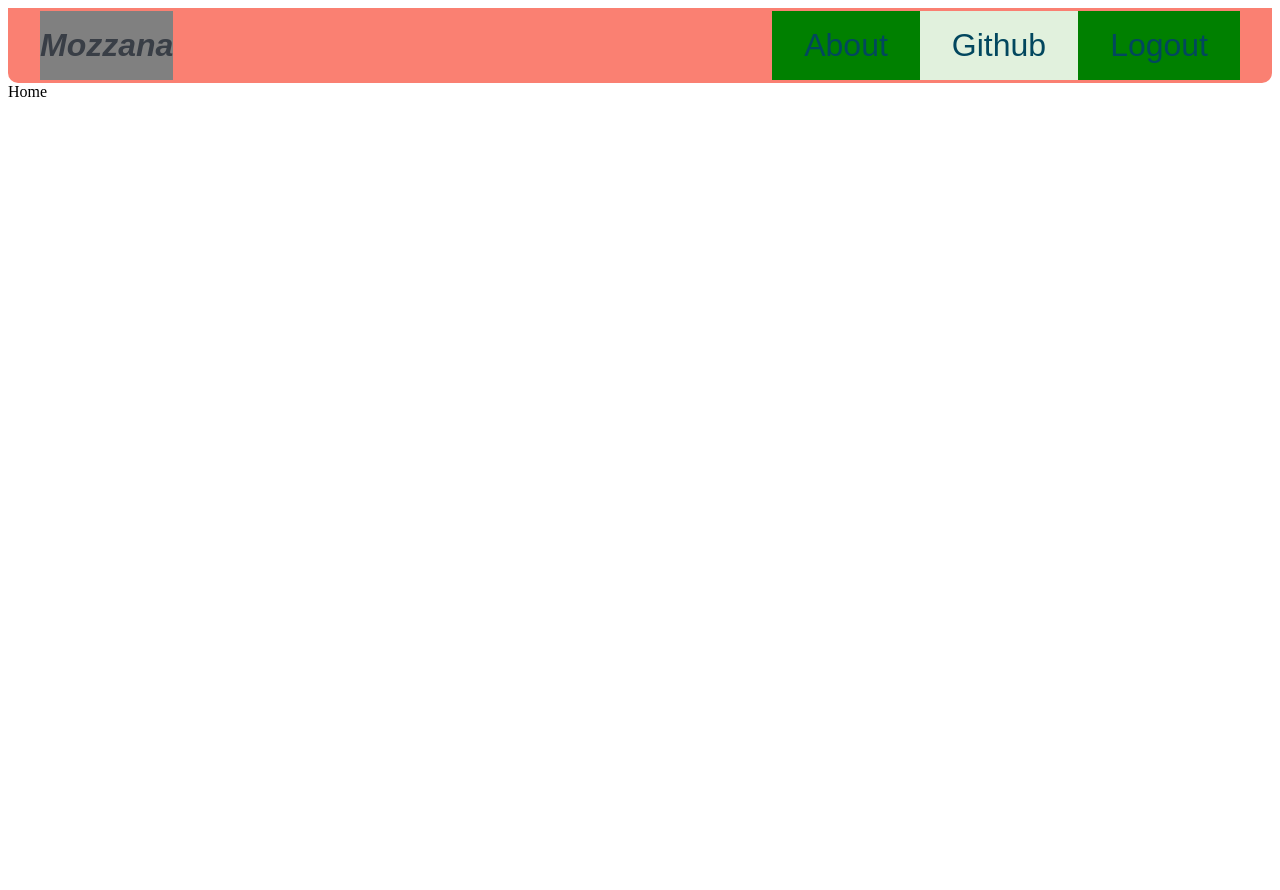
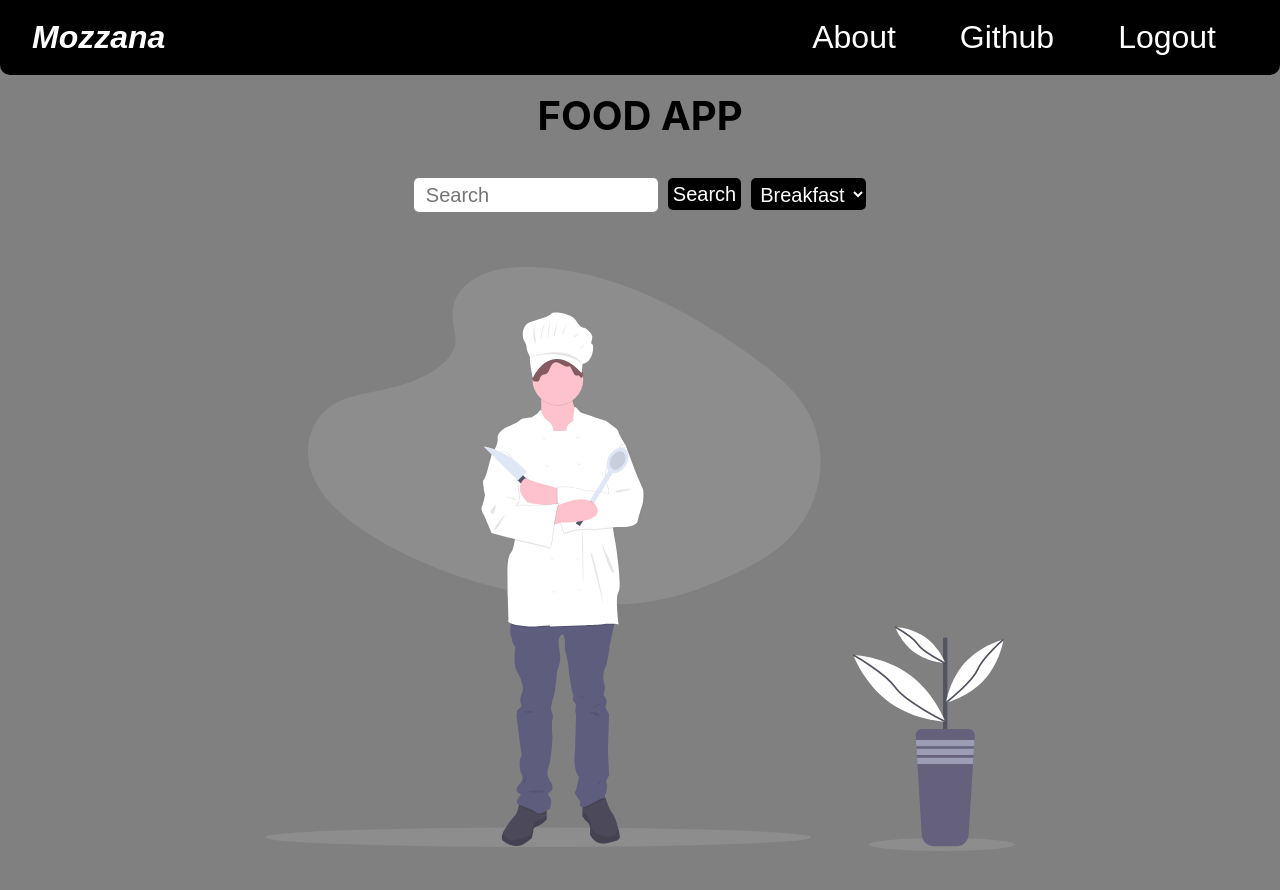
Before and after one commit to recep-demir/recipe-demo, a React (Create React App) app: page /home in a window 1280 px wide. Shown: the top 890 px of the page. Before the commit the page ends 800 px from the top, so only its background shows below. Built offline with nearby package versions, Linux system fonts and the light colour scheme; a web font is replaced by a local one.

Commit message:
Bg changed, navbar-home-recipe cards edited

```diff
--- a/src/components/header/Header.jsx
+++ b/src/components/header/Header.jsx
@@ -1,8 +1,52 @@
-import React from 'react'
+import React, { useContext } from "react";
+import { RecipeContext } from "../../context/RecipeProvider";
+import {
+  Button,
+  FoodInput,
+  FormContainer,
+  HeaderContainer,
+  MainHeader,
+  Select,
+} from "./HeaderStyles";
+
 
 const Header = () => {
+const {setQuery,setMealType,getirData} = useContext(RecipeContext)
+
+const handleSubmit =(e)=>{
+  e.preventDefault()
+  getirData()
+}
+
   return (
-    <div>Header</div>
+    <HeaderContainer>
+      <MainHeader>
+        FOOD APP
+      </MainHeader>
+
+      <FormContainer onSubmit={handleSubmit}>
+        <FoodInput type="text" placeholder="Search"
+        onChange={(e)=>setQuery(e.target.value)}
+         />
+
+        <Button type="submit">Search</Button>
+
+        <Select name="mealTypes" id="mealTypes"
+        onChange={(e)=>setMealType(e.target.value)}
+        >
+          <option value="Breakfast">Breakfast</option>
+          <option value="Lunch">Lunch</option>
+          <option value="Teatime">TeaTime</option>
+        </Select>
+      </FormContainer>
+
+
+
+
+
+
+
+    </HeaderContainer>
   )
 }
 
--- a/src/components/header/HeaderStyles.jsx
+++ b/src/components/header/HeaderStyles.jsx
@@ -8,14 +8,14 @@ export const HeaderContainer = styled.div`
   align-items: center;
   justify-content: center;
   /* background: #00adb5; */
-  background: orange;
+  /* background: orange; */
 `;
 
 export const MainHeader = styled.h2`
   /* food app başlık */
   margin-top: 1rem;
-  font-size: 3rem;
-  background-color: yellow;
+  font-size: 2.5rem;
+  /* background-color: yellow; */
 `;
 
 export const FormContainer = styled.form`
@@ -25,55 +25,64 @@ export const FormContainer = styled.form`
   flex-wrap: wrap;
   /* ekran küçülünce sıkışmasınlar,alta geçsinler */
   justify-content: center;
-  border: 2px solid white;
-  border-radius: 3px;
-  margin: 20px;
-  background-color:blue;
+  /* border: 2px solid white; */
+  border-radius: 5px;
+  /* margin: 20px; */
+  /* background-color:darkgray; */
 `;
 
 export const FoodInput = styled.input`
   /* arama yapılacak ürünün yazıldığı input AÇIK MAVİ İNPUT*/
-  height: 3rem;
+  height: 2rem;
   width: 15rem;
   border: none;
-  border-radius: 3px;
+  border-radius: 5px;
   text-indent: 10px;
   /* yazı 10px içten başlasın */
   margin: 5px;
-  font-size: 2rem;
-  background-color: lightblue;
+  font-size: 20px;
+  /* background-color: lightblue; */
 `;
 
 export const Button = styled.button`
   /* search butonu GRİ*/
   /* background-color: #e1f1dd; */
-  background-color: gray;
+  background-color: black;
+  color: white;
 
   padding: 5px;
   /* outline: none; */
-  height: 3rem;
+  height: 2rem;
   border: none;
   margin: 5px;
-  border-radius: 3px;
+  border-radius: 5px;
   cursor: pointer;
-  font-size: 2rem;
+  font-size: 20px;
   &:hover {
-    background-color: #00adb5;
+    /* background-color: yellow; */
     transition: all 0.3s ease-in;
-    border: 1px solid white;
+    transform:scale(1.03);
+    /* border: 1px solid white; */
   }
 `;
 
 export const Select = styled.select`
-  /* breakfast yazan select */
-  background-color: pink;
 
-  border-radius: 3px;
+  background-color: black;
+  color: white;
+
+  border-radius: 5px;
+  cursor: pointer;
   margin: 5px;
   padding: 5px;
-  height: 3rem;
+  height: 2rem;
   border: none;
-  font-size: 2rem;
+  font-size: 20px;
+  &:hover {
+    /* background-color: yellow; */
+    transition: all 0.3s ease-in;
+    transform:scale(1.03);
+  }
 
 
 
--- a/src/components/navbar/Navbar.jsx
+++ b/src/components/navbar/Navbar.jsx
@@ -2,21 +2,21 @@ import React, { useState } from 'react'
 import { Hamburger, Logo, Menu, MenuLink, Nav } from './NavbarStyles'
 import { GiHamburgerMenu } from "react-icons/gi";
 const Navbar = () => {
-const [open, setOpen]=useState(false)
+  const [open, setOpen]=useState(false)
 
 
   return (
     <Nav>
-      <Logo to="/home" onClick={() => setOpen(!open)}>
+      <Logo to="/home" >
         <i> {"Mozzana"}</i>
 
       </Logo>
 
-      <Hamburger onClick={() => setOpen(!open)}>
+      <Hamburger onClick={()=>setOpen(!open)} >
         <GiHamburgerMenu />
       </Hamburger>
 
-      <Menu abdullah={open} onClick={() => setOpen(!open)}>
+      <Menu hidden = {open} onClick={()=>setOpen(!open)} >
         <MenuLink to="/about">About</MenuLink>
         <a href="https://github.com/recep-demir">Github</a>
         <MenuLink to="/">Logout</MenuLink>
--- a/src/components/navbar/NavbarStyles.jsx
+++ b/src/components/navbar/NavbarStyles.jsx
@@ -5,12 +5,13 @@ import { Link } from "react-router-dom";
 export const Nav = styled.div`
   /* SALMON olan navbar */
   padding: 0 2rem;
+
   display: flex;
   justify-content: space-between; //yatayda aralıklı objeler halinde ortala
   align-items: center; // dikeyde ortala
   flex-wrap: wrap;
   /* Varsayılan olarak esnek öğeler tek bir satıra sığmaya çalışırlar. Gerektiğinde birden fazla satıra yaymak için bu özelliği kullanabilirsiniz */
-  background: salmon;
+  background: black;
   border-radius: 0 0 10px 10px;
   height: 75px;
   font-size: 2rem;
@@ -19,33 +20,34 @@ export const Nav = styled.div`
 
 export const MenuLink = styled(Link)`
   /* navbardaki 3 kelime ... tek tek about vs yazanların özellikleri YEŞİL*/
-  background-color: green;
+  /* background-color: green; */
 
   padding: 1rem 2rem;
   cursor: pointer;
   text-align: center;
   text-decoration: none;
   /* kelimelerin altı çizili olmasın */
-  color: #02475e;
+  color: white;
 
   transition: all 0.3s ease-in;
   font-size: 2rem;
   font-family: "Girassol", sans-serif;
   &:hover {
-    color: #00adb5;
-    font-weight: bold;
+    color: yellow;
+    /* font-weight: bold; */
+
   }
   @media (max-width: 768px) {
     /* hamburger meydana çıktığında sonrasında tıklanınca linklerde
     /* ekran küçülünce alttaki stiller olsun */
-    border: 1px solid #00adb5;
-    border-radius: 10px;
+    /* border: 1px solid #00adb5; */
+    /* border-radius: 10px; */
     width: 91%;
   }
 `;
 export const Menu = styled.div`
   /* navbardaki 3 kelime about ...hepsini içine alan sarmalın (kutunun ) özellikleri*/
-  background: #e1f1dd;
+  /* background: #e1f1dd; */
   display: flex;
   justify-content: center;
   align-items: center;
@@ -57,9 +59,10 @@ export const Menu = styled.div`
     /* uzun yazı olurda taşarsa gizle (hamburgere dönüşünce)*/
     flex-direction: column;
 
+
     width: 100%;
   /* hamburgere tıklanınca true olan abdullah sayesinde görünür ol, false olunca görünme */
-    display:${({abdullah})=>(abdullah ? "flex": "none")}
+    display: ${({hidden})=>(hidden? "flex":"none")};
   }
 /* export const Mlink=styled.a */
   a {
@@ -68,46 +71,64 @@ export const Menu = styled.div`
     text-align: center;
     text-decoration: none;
     /* kelimelerin altı çizili olmasın */
-    color: #02475e;
+    color: white;
+    background-color: black;
 
-    transition: all 0.3s ease-in;
+    transition: all 0.2s ease-in;
     font-size: 2rem;
     font-family: "Girassol", sans-serif;
-    &:hover {
-      color: #00adb5;
-      font-weight: bold;
-    }
+
+
+
+&:hover {
+  color: yellow;
+  transform: scale(1.03);
+
+}
     @media (max-width: 768px) {
       /* hamburger meydana çıktığında
     /* ekran küçülünce alttaki stiller olsun */
-      border: 1px solid #00adb5;
+      border: 2px solid black;
+      margin: 2px;
+
       border-radius: 10px;
       width: 91%;
     }
   }
 `;
 export const Logo = styled(MenuLink)`
-  background-color: gray;
+  /* background-color: gray; */
 
   padding: 1rem 0;
-  color: #393e46;
+  color: White;
   /* text-decoration: none; */
   font-weight: 800;
+  text-align: center;
   /* font-size: 2rem; */
+  transition: all 0.3s ease-in;
 
-  span {
-    /* font-family: "Girassol", sans-serif; */
-    font-weight: 400;
-    /* font-size: 2rem; */
-    color: #00adb5;
-  }
+&:hover {
+  color: yellow;
+  transform: scale(1.03);
+
+}
+
+
 `;
 
 export const Hamburger = styled.div`
   display: none;
+  color: white;
   /* Bir öğeyi gizleme özelliği  Öğe gizlenecek ve sayfa, öğe orada değilmiş gibi alttaki stiller yok gibi görüntülenecektir: hamburger ekran büyükken görünmesin 768 den küçülmeye başlayınca görünsün*/
 
   cursor: pointer;
+  transition: all 0.3s ease-in;
+
+  &:hover {
+    color: yellow;
+    transform: scale(1.03);
+
+  }
 
 @media (max-width: 768px) {
 display: flex;
--- a/src/index.css
+++ b/src/index.css
@@ -7,8 +7,8 @@ body {
     sans-serif;
   -webkit-font-smoothing: antialiased;
   -moz-osx-font-smoothing: grayscale;
-  /* background-color: #00adb5; */
-  background-color: #6dbc77;
+  background-color: gray;
+
 }
 
 code {
--- a/src/index.js
+++ b/src/index.js
@@ -1,6 +1,7 @@
 import React from 'react';
 import ReactDOM from 'react-dom/client';
 import App from './App';
+import "./index.css";
 
 const root = ReactDOM.createRoot(document.getElementById('root'));
 root.render(<App />);
--- a/src/pages/home/Home.jsx
+++ b/src/pages/home/Home.jsx
@@ -1,8 +1,37 @@
-import React from 'react'
+import React, { useContext } from 'react'
+import { RecipeContext } from '../../context/RecipeProvider'
+import Header from '../../components/header/Header'
+import RecipeCard from './RecipeCard'
+import { HomeImg, ImgDiv } from './HomeStyles'
+import asci from "../../assets/home.svg"
 
 const Home = () => {
+
+  const {yemekler} =useContext(RecipeContext)
   return (
-    <div>Home</div>
+    <div>
+      <Header />
+
+{yemekler.length > 0 ? (
+  <div>
+    <RecipeCard/>
+  </div>
+) : (
+  <ImgDiv>
+    <HomeImg src={asci} alt="" />
+  </ImgDiv>
+)}
+
+
+
+
+
+
+
+
+
+
+    </div>
   )
 }
 
--- a/src/pages/home/HomeStyles.jsx
+++ b/src/pages/home/HomeStyles.jsx
@@ -13,8 +13,8 @@ export const MainContainer = styled.div`
 
 export const Cards = styled.div`
   /* search den sonra çıkan herbir yiyecek kart RECİPECARD*/
-  height: 300px;
-  background: #e1f1dd;
+  height: 350px;
+  background: #646363;
   padding: 5px;
   border-radius: 3px;
   width: 300px;
@@ -33,25 +33,26 @@ export const Cards = styled.div`
 
 export const RecipeHeader = styled.h1`
   /* kartlardaki yiyeceklerin adları */
-  font-size: 1.5rem;
+  font-size: 20px;
   text-align: center;
 `;
 export const RecipeImage = styled.img`
   /* kartların içindeki resimler RECİPECARD */
-  height: 150px;
+  height: 200px;
   border-radius: 10px;
-  border:2px solid red;
+  border:2px solid ;
 `;
 
 export const Button = styled.button`
   /* view more  buton */
-  background-color: #00adb5;
+  background-color: black;
+  color: white;
   padding: 5px;
   /* outline: none; */
   height: 2rem;
   border: none;
   margin: 10px;
-  border-radius: 3px;
+  border-radius: 5px;
   cursor: pointer;
 `;
 
@@ -63,12 +64,12 @@ export const ImgDiv = styled.div`
  text-align: center;
   margin: 50px;
   /* background-color: #00adb5; */
-  background-color: coral;
+  /* background-color: coral; */
 `;
 
 export const HomeImg = styled.img`
   /* ana sayfadaki esas resim */
   width: 80%;
   max-width: 750px;
-  background-color:pink;
+  /* background-color:pink; */
 `;
--- a/src/pages/home/RecipeCard.jsx
+++ b/src/pages/home/RecipeCard.jsx
@@ -1,9 +1,28 @@
-import React from 'react'
+import React, { useContext } from 'react'
+import { RecipeContext } from '../../context/RecipeProvider'
+import { Button, Cards, MainContainer, RecipeHeader, RecipeImage } from './HomeStyles';
+import { useNavigate } from "react-router-dom";
+const RecipeCard = () => {
 
-const RecipeCard = () => {
+  const{yemekler}=useContext(RecipeContext)
+  console.log(yemekler);
+
+  const navigate=useNavigate()
+
+
   return (
-    <div>RecipeCard</div>
-  )
+    <MainContainer>
+      {yemekler.map(({recipe}) => (
+        <Cards key={recipe.calories}>
+          <RecipeHeader>{recipe.label} </RecipeHeader>
+
+          <RecipeImage src={recipe.image} />
+
+          <Button onClick={()=>navigate("/details", {state:{recipe}})}>Details</Button>
+        </Cards>
+      ))}
+    </MainContainer>
+  );
 }
 
 export default RecipeCard
```
Also changed, not shown: src/context/RecipeProvider.jsx (+0 -8 lines).
